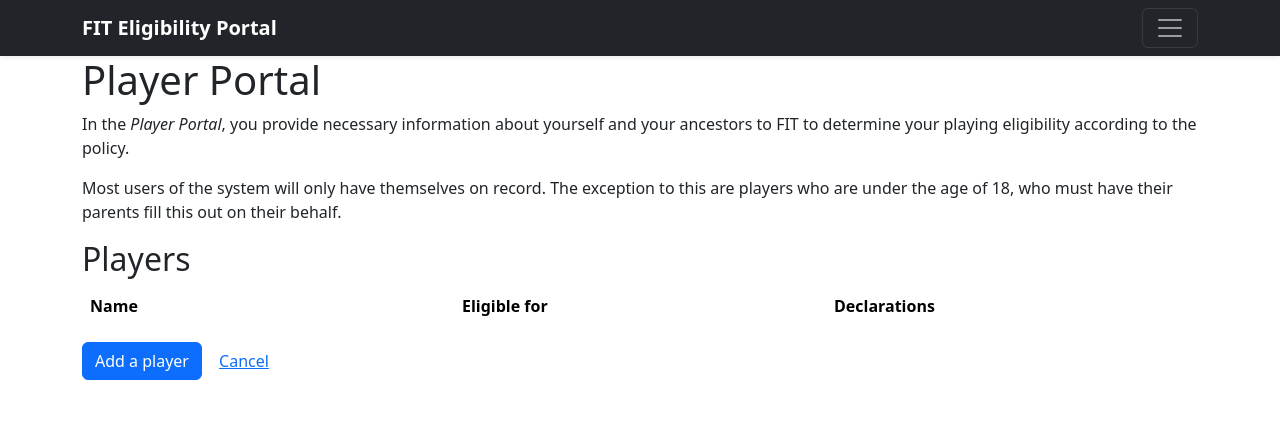
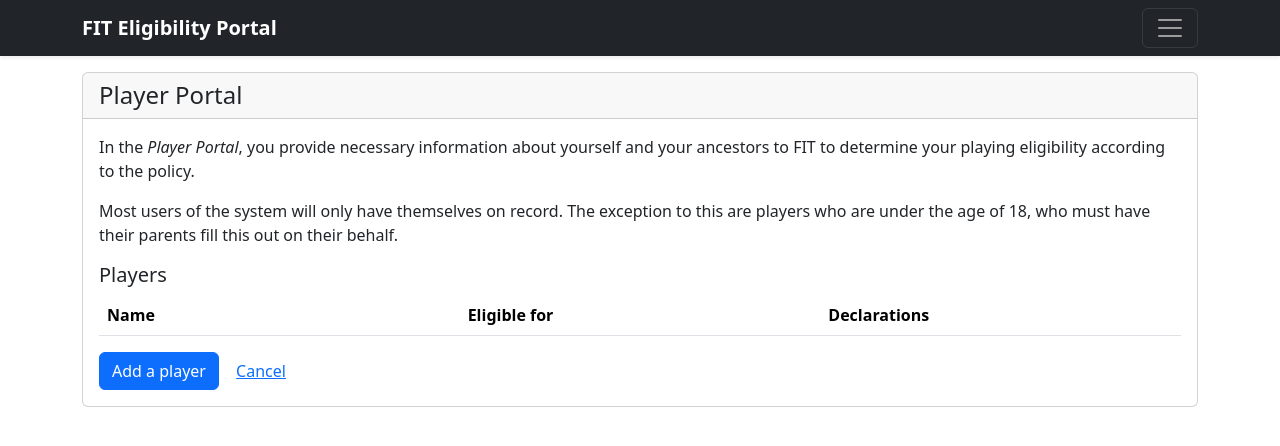
Before and after one commit to internationaltouch/fit_tournaments, a Django app: page /players in a window 1280 px wide. Shown: the top 446 px of the page. Run offline with Django 3.2, Linux system fonts and the light colour scheme; the visitor is signed in with stand-in values (Sample User, id 1); data comes from the database, SQL or seed files in the repository; data that the repository does not hold is empty; some libraries are stand-ins or nearby versions.

Commit message:
update player list layout

```diff
--- a/eligibility/templates/eligibility/player_list.html
+++ b/eligibility/templates/eligibility/player_list.html
@@ -2,17 +2,18 @@
 {% load bootstrap5 %}
 
 {% block container %}
-    <main>
-        <h1>Player Portal</h1>
-
+    <main class="mt-3">
+        <div class="card">
+            <h4 class="card-header">Player Portal</h4>
+            <div class="card-body">
                 <p>In the <em>Player Portal</em>, you provide necessary information about yourself and your ancestors to FIT to
                     determine your playing eligibility according to the policy.</p>
                 <p>Most users of the system will only have themselves on record. The exception to this are players who are under
                     the age of 18, who must have their parents fill this out on their behalf.</p>
 
-        <h2>Players</h2>
+                <h5 class="card-title">Players</h5>
 
-        <table class="table table-borderless table-striped table-fixed align-middle">
+                <table class="table table-striped table-fixed align-middle">
                     <thead>
                     <tr>
                         <th scope="col" class="col-4">Name</th>
@@ -85,5 +86,7 @@
                     {% url 'index' as cancel_url %}
                     {% bootstrap_button "Cancel" button_type="link" href=cancel_url button_class="btn-link" %}
                 {% endbuttons %}
+            </div>
+        </div>
     </main>
 {% endblock container %}
```
Lines whose indentation alone changed are shown as unchanged.
